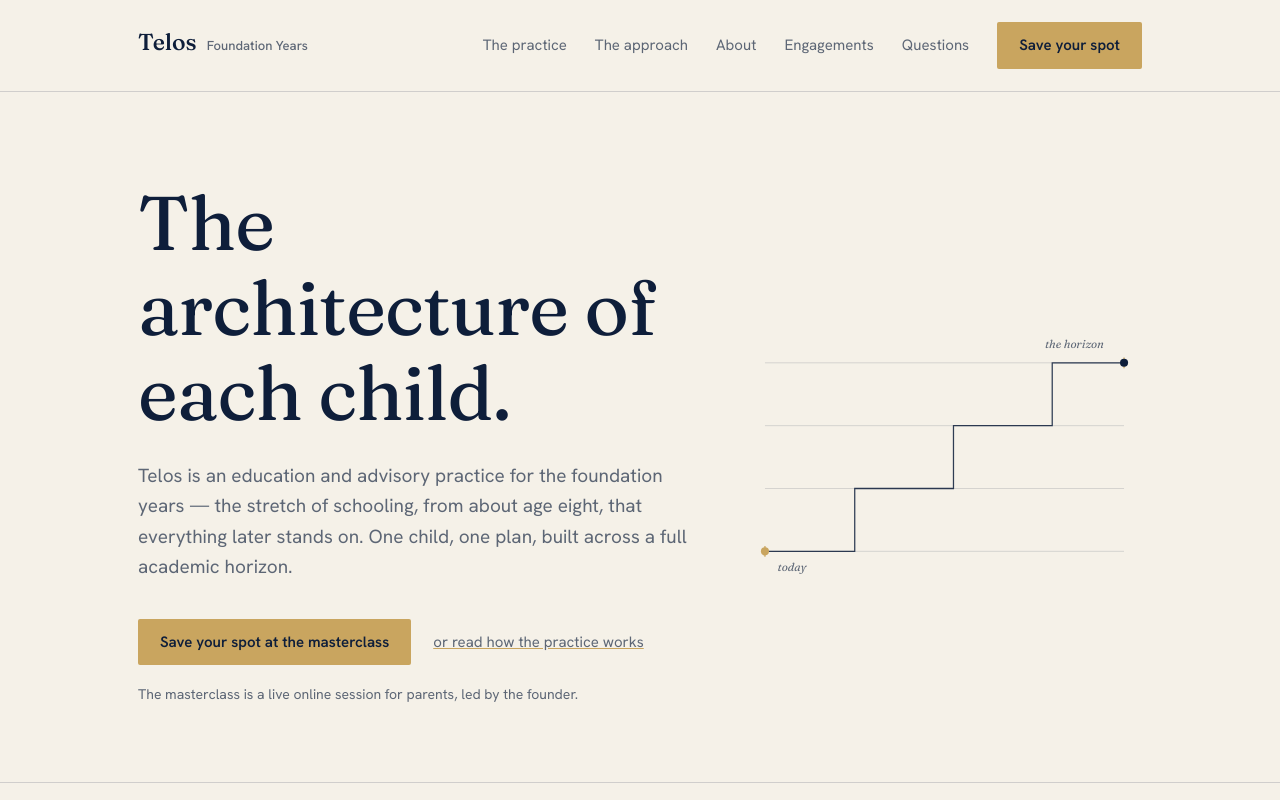
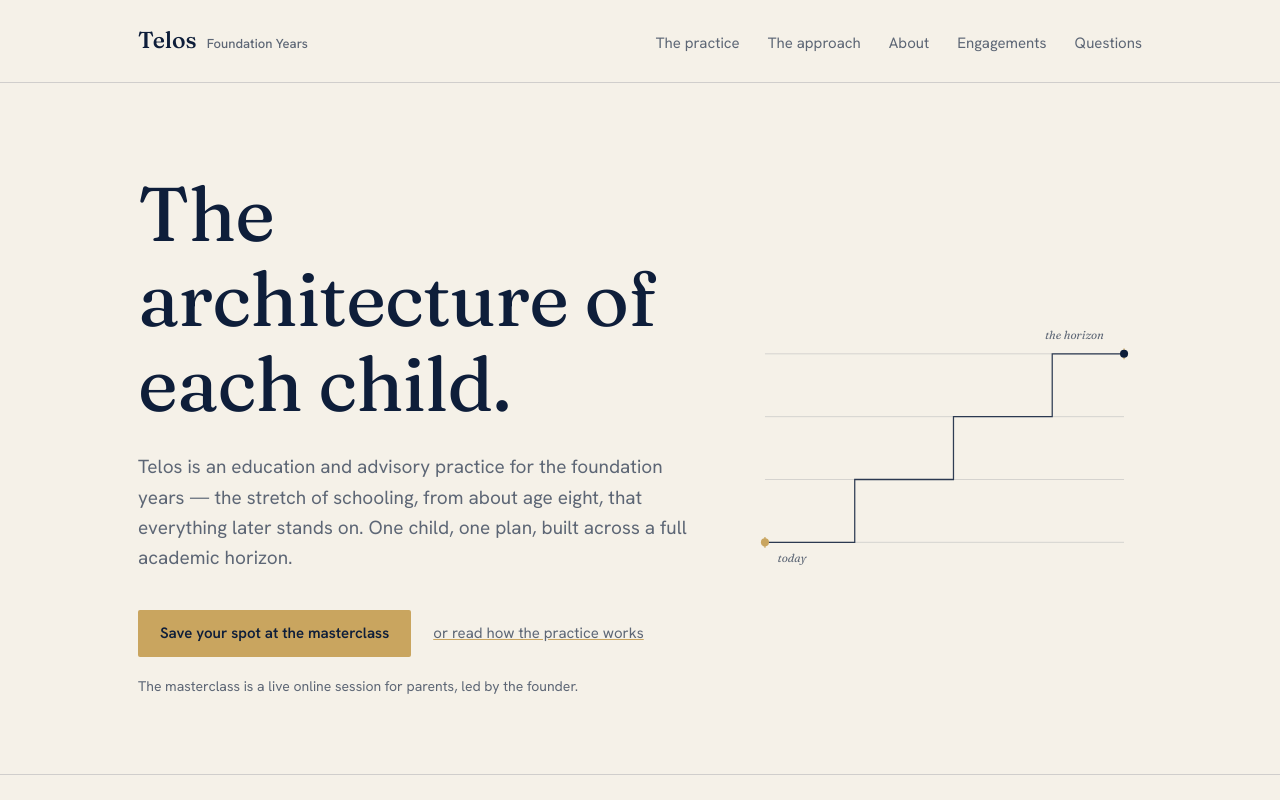
Before and after one commit to telosfy/telos-website, a plain HTML site: page index.html in a window 1280 px wide. Shown: the top 800 px of the page. Drawn offline with Linux system fonts and the light colour scheme.

Commit message:
Remove Save your spot button from the header
Hero and Masterclass-stage buttons unchanged.

Co-Authored-By: Claude Fable 5 <noreply@anthropic.com>
Claude-Session: https://claude.ai/code/session_01FnQcjzJ8Q5yhubcvJbDdg6

```diff
--- a/index.html
+++ b/index.html
@@ -189,7 +189,6 @@
     <a class="link" href="#vanj">About</a>
     <a class="link" href="#engagements">Engagements</a>
     <a class="link" href="#questions">Questions</a>
-    <a class="btn" href="https://telos-foundationyears.systeme.io/telosmasterclass">Save your spot</a>
   </div>
 </header>
 
```
